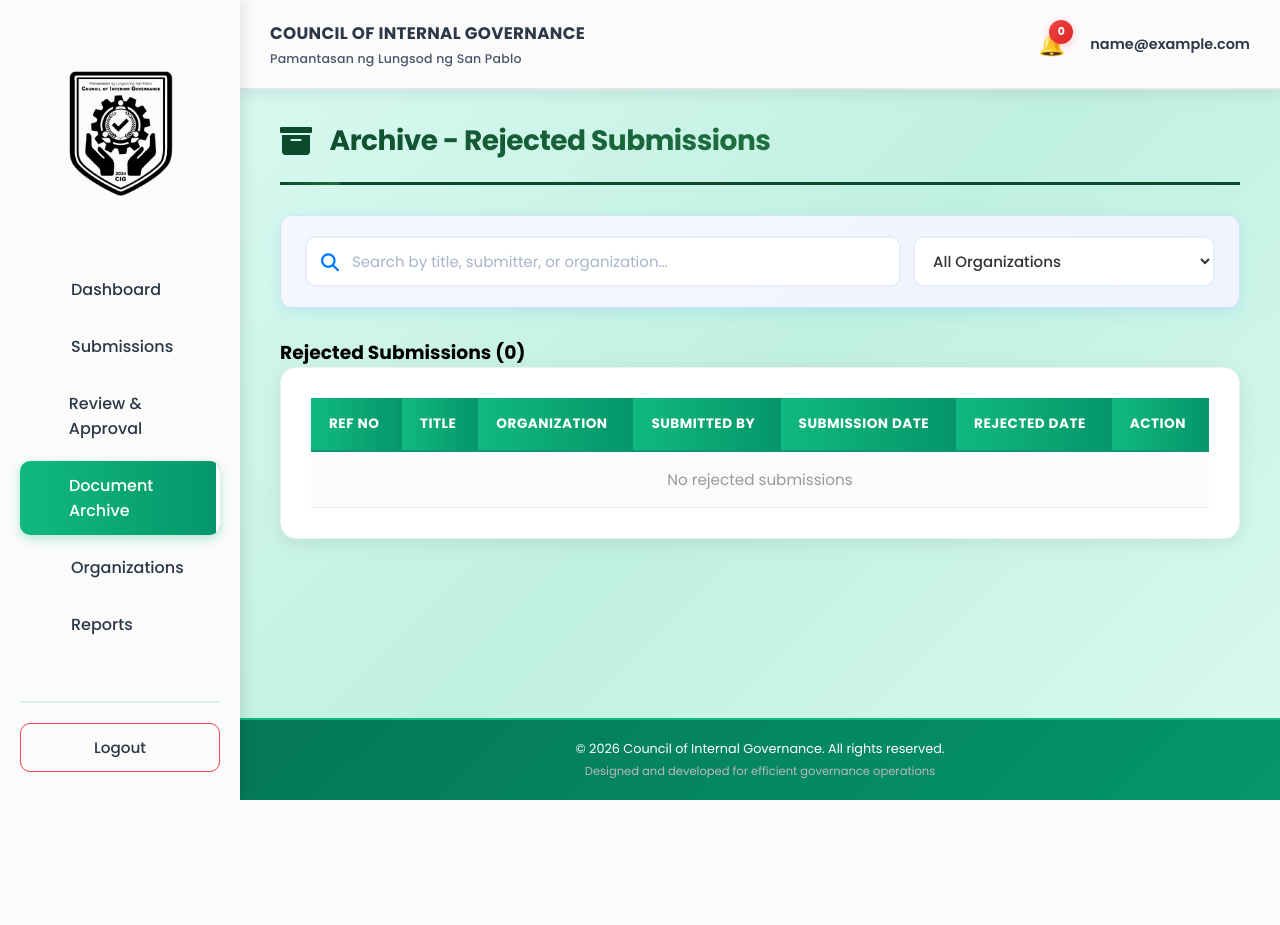
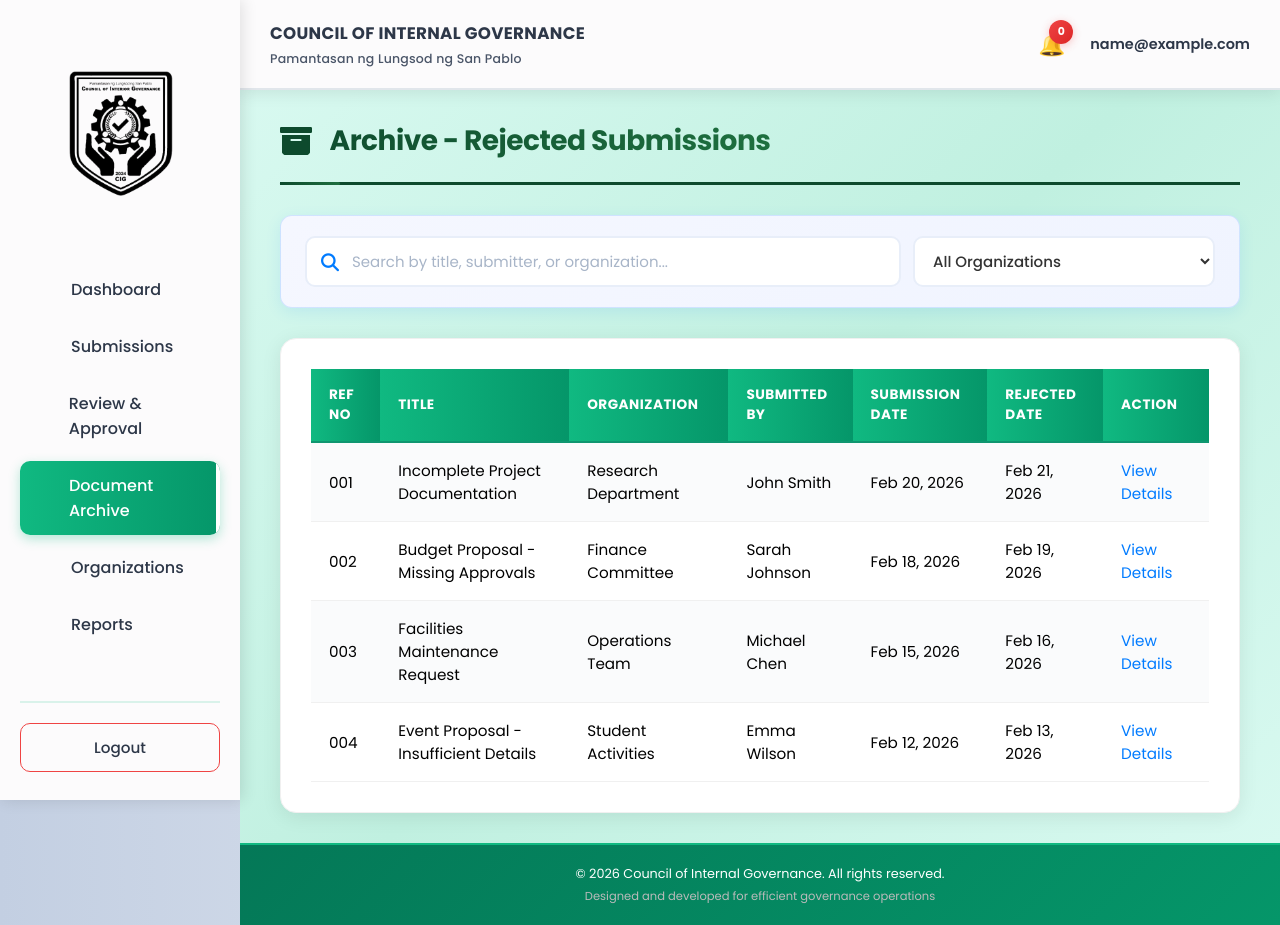
Before and after one commit to xBinsu/cig_system, a PHP site: page /archive.php in a window 1280 px wide. Before the commit the page ends 800 px from the top, so only its background shows below. Run offline with PHP 8.4, Linux system fonts and the light colour scheme; the visitor is signed in with stand-in values (Sample User, id 1); data comes from the database, SQL or seed files in the repository; data that the repository does not hold is empty.

Commit message:
Initial commit

```diff
--- a/css/navbar.css
+++ b/css/navbar.css
@@ -207,9 +207,10 @@
 .logout-btn:hover {
   transform: translateY(-2px);
   box-shadow: 0 4px 12px rgba(239, 68, 68, 0.3);
-  background: linear-gradient(90deg, #ef4444 0%, #dc2626 100%);
-  color: white;
-  border-color: #dc2626;
+  background: linear-gradient(90deg, #ef4444 0%, #dc2626 100%) !important;
+  color: white !important;
+  border-color: #dc2626 !important;
+  padding-left: 15px !important;
 }
 
 .logout-btn:active {
--- a/pages/archive.php
+++ b/pages/archive.php
@@ -103,7 +103,7 @@ $user_name = $user['full_name'] ?? '';
 
     <!-- REJECTED SUBMISSIONS -->
     <div>
-      <h3>Rejected Submissions (<?php echo count($rejected_submissions); ?>)</h3>
+
       <div class="table-container">
         <table>
           <thead>
@@ -133,8 +133,42 @@ $user_name = $user['full_name'] ?? '';
                 </tr>
               <?php endforeach; ?>
             <?php else: ?>
+              <!-- Sample Rejected Submissions -->
               <tr>
-                <td colspan="7" style="text-align: center; color: #999;">No rejected submissions</td>
+                <td>001</td>
+                <td>Incomplete Project Documentation</td>
+                <td>Research Department</td>
+                <td>John Smith</td>
+                <td>Feb 20, 2026</td>
+                <td>Feb 21, 2026</td>
+                <td><a href="#" style="color: #007bff; text-decoration: none; margin-right: 10px;">View Details</a></td>
+              </tr>
+              <tr>
+                <td>002</td>
+                <td>Budget Proposal - Missing Approvals</td>
+                <td>Finance Committee</td>
+                <td>Sarah Johnson</td>
+                <td>Feb 18, 2026</td>
+                <td>Feb 19, 2026</td>
+                <td><a href="#" style="color: #007bff; text-decoration: none; margin-right: 10px;">View Details</a></td>
+              </tr>
+              <tr>
+                <td>003</td>
+                <td>Facilities Maintenance Request</td>
+                <td>Operations Team</td>
+                <td>Michael Chen</td>
+                <td>Feb 15, 2026</td>
+                <td>Feb 16, 2026</td>
+                <td><a href="#" style="color: #007bff; text-decoration: none; margin-right: 10px;">View Details</a></td>
+              </tr>
+              <tr>
+                <td>004</td>
+                <td>Event Proposal - Insufficient Details</td>
+                <td>Student Activities</td>
+                <td>Emma Wilson</td>
+                <td>Feb 12, 2026</td>
+                <td>Feb 13, 2026</td>
+                <td><a href="#" style="color: #007bff; text-decoration: none; margin-right: 10px;">View Details</a></td>
               </tr>
             <?php endif; ?>
           </tbody>
--- a/pages/review.php
+++ b/pages/review.php
@@ -282,7 +282,7 @@ $user_name = $user['full_name'] ?? '';
         <span><?php echo htmlspecialchars($current_org['org_name']); ?></span>
       </div>
 
-      <h3><?php echo htmlspecialchars($current_org['org_name']); ?> - Submissions</h3>
+      <h3><?php echo htmlspecialchars($current_org['org_name']); ?> </h3>
 
       <div class="search-filter-container">
         <form method="GET" class="search-filter-form">
```
Also changed, not shown: css/login.css (+34 -4 lines), pages/dashboard.php (+39 -9 lines), pages/login.php (+8 -0 lines), pages/submissions.php (+58 -0 lines).
